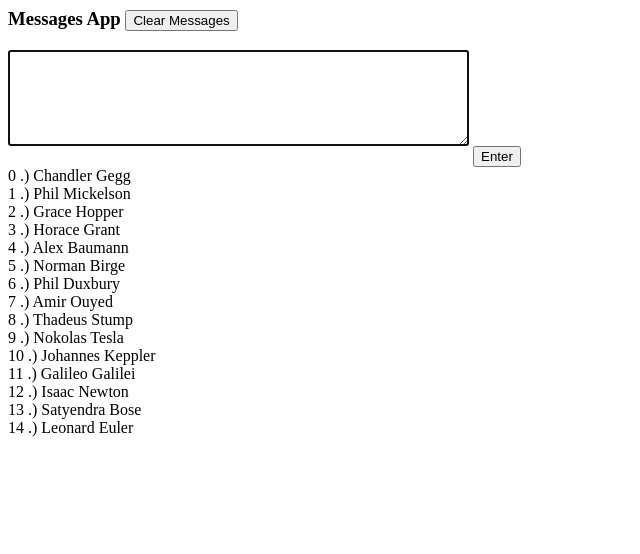
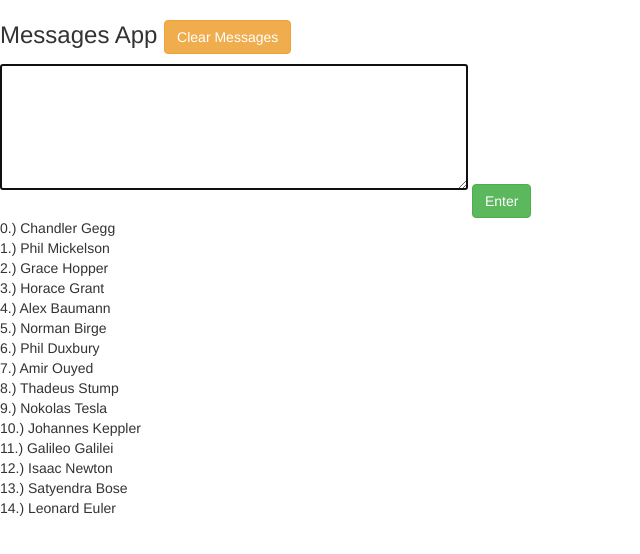
Before and after one commit to baumannalexj/chat-with-handles, a plain HTML site: page javascript-algos.html in a window 1280 px wide. Shown: the whole page, without its empty margins (0-640 px from the left). Drawn offline with nearby package versions, Linux system fonts and the light colour scheme.

Commit message:
added bootstrap styling for buttons

```diff
--- a/index.js
+++ b/index.js
@@ -22,7 +22,7 @@ function initUsersNames() {
         var childDiv = document.createElement('div');
         var text = document.createTextNode(
             index.toString()
-                .concat(' .) ')
+                .concat('.) ')
                 .concat(`${userName.firstName} ${userName.lastName}`));
 
         childDiv.appendChild(text);
@@ -44,7 +44,6 @@ function initMessages() {
 
 function clearMessages() {
     /*TODO CLEAR MESSAGES FROM DOCUMENT WHEN USER CLICKS THE [CLEAR MESSAGES] BUTTON */
-    /* EXTRA CREDIT INCLUDE A SCRIPT TAG THATS FETCHES BOOTSTRAP CSS STLYINGS AND STYLE THE BUTTONS */
 }
 
 function addPlainMessage() {
--- a/javascript-algos.html
+++ b/javascript-algos.html
@@ -1,13 +1,9 @@
 <script src="https://cdnjs.cloudflare.com/ajax/libs/lodash.js/2.4.1/lodash.min.js"></script>
 <script type="text/javascript" src="./index.js"></script>
 
-<head>
-  <link rel="stylesheet" href="./styles.css">
-</head>
-
 <h3>
     Messages App
-    <button onclick="clearMessages()">
+    <button class="btn btn-warning" onclick="clearMessages()">
         Clear Messages
     </button>
 </h3>
@@ -23,7 +19,10 @@
     >
     </textarea>
 
-    <button onclick="addPlainMessage()">
+    <button class="btn btn-success" onclick="addPlainMessage()">
         Enter
     </button>
 </div>
+
+<link rel="stylesheet" href="./styles.css">
+<link rel="stylesheet" href="https://maxcdn.bootstrapcdn.com/bootstrap/3.3.7/css/bootstrap.min.css" integrity="sha384-BVYiiSIFeK1dGmJRAkycuHAHRg32OmUcww7on3RYdg4Va+PmSTsz/K68vbdEjh4u" crossorigin="anonymous">
```
